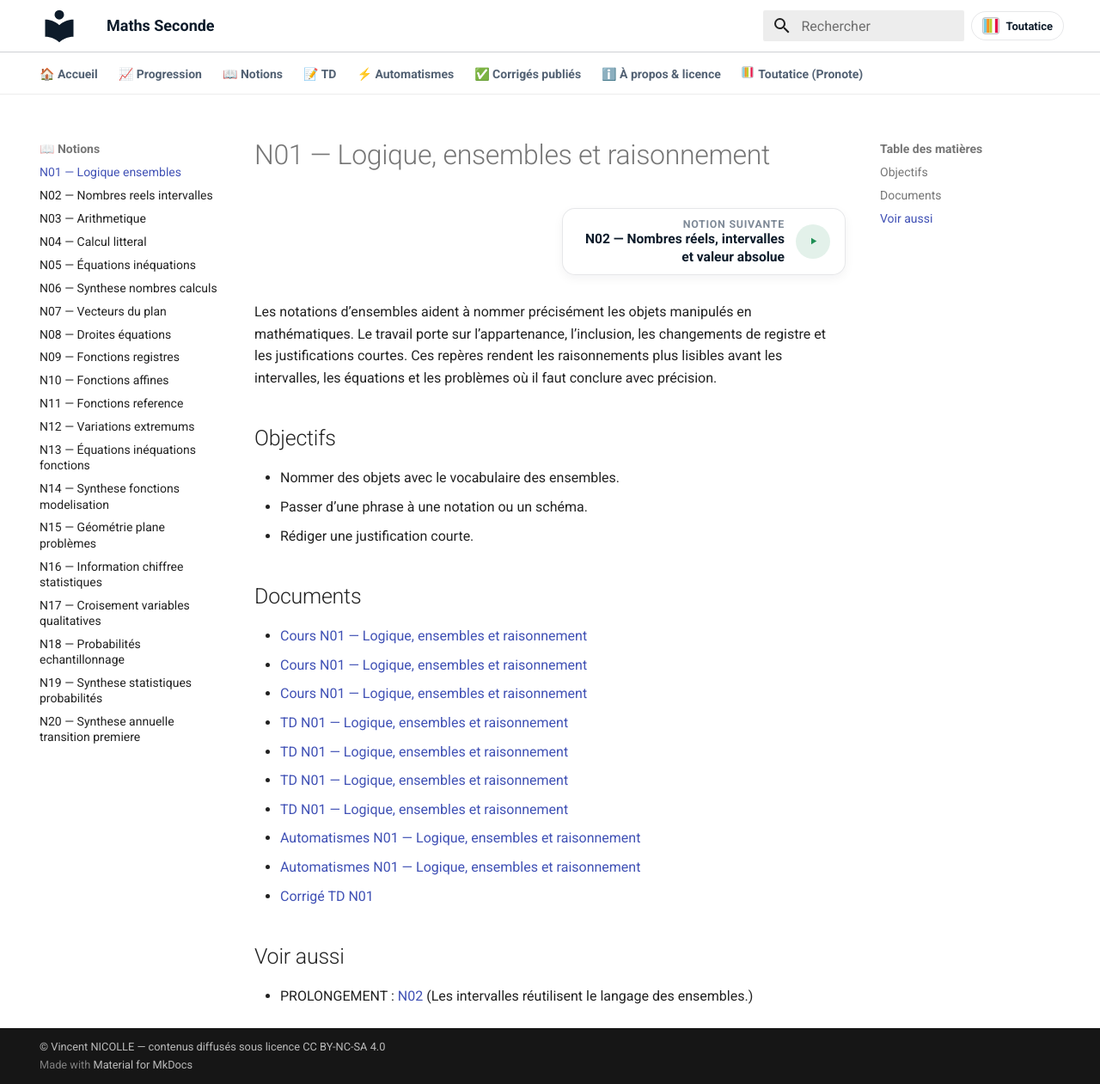
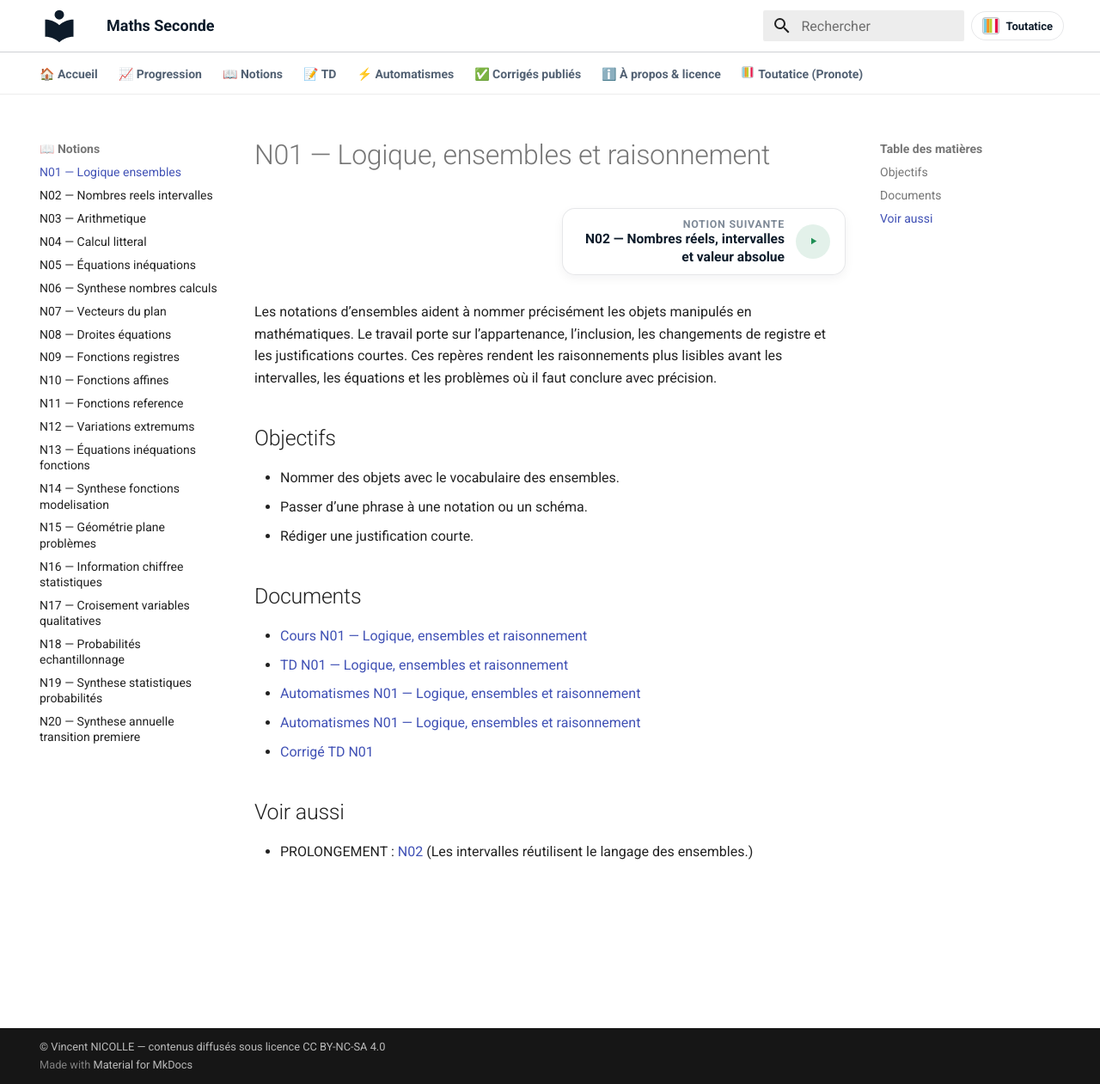
Before and after one commit to vnicolle56610/maths-seconde, an MkDocs documentation site: the page built from docs/notions/N01-logique-ensembles.md, in a window 1280 px wide and 1261 px high. Shown: the whole window at 86% size. Built offline with MkDocs 1.6.1 and Material for MkDocs 9.7.7, drawn with Linux system fonts in a browser that asks for light colours.

Commit message:
Publication automatique : 0 fichier(s) copié(s), 2 page(s) mise(s) à jour
Pages mises à jour :
  - docs/notions/N01-logique-ensembles.md
  - docs/td/index.md

Généré par le protocole de publication (publier_ressources_site.py / publier_ressources_gui.py).

```diff
--- a/docs/notions/N01-logique-ensembles.md
+++ b/docs/notions/N01-logique-ensembles.md
@@ -23,12 +23,7 @@ Les notations d’ensembles aident à nommer précisément les objets manipulés
 
 <!-- AUTO-DOCS:START -->
 - [Cours N01 — Logique, ensembles et raisonnement](../cours/COURS_N01_LOGIQUE_ENSEMBLES.pdf)
-- [Cours N01 — Logique, ensembles et raisonnement](../cours/COURS_N01_LOGIQUE_ENSEMBLES_SOURCE_UNIQUE.pdf)
-- [Cours N01 — Logique, ensembles et raisonnement](../cours/COURS_N01_LOGIQUE_ENSEMBLES_SOURCE_UNIQUE_eleve.pdf)
 - [TD N01 — Logique, ensembles et raisonnement](../td/TD_N01_LOGIQUE_ENSEMBLES.pdf)
-- [TD N01 — Logique, ensembles et raisonnement](../td/TD_N01_LOGIQUE_ENSEMBLES_impression.pdf)
-- [TD N01 — Logique, ensembles et raisonnement](../td/TD_N01_LOGIQUE_ENSEMBLES_impression_EXOS.pdf)
-- [TD N01 — Logique, ensembles et raisonnement](../td/TD_N01_LOGIQUE_ENSEMBLES_impression_EXOS_1-10-12_20260901_110209.pdf)
 - [Automatismes N01 — Logique, ensembles et raisonnement](../automatismes/AUTOMATISMES_N01_LOGIQUE_ENSEMBLES.pdf)
 - [Automatismes N01 — Logique, ensembles et raisonnement](../automatismes/AUTOMATISMES_N01_LOGIQUE_ENSEMBLES_4_enonce.pdf)
 - [Corrigé TD N01](../corriges/CORRIGE_TD_N01_LOGIQUE_ENSEMBLES.pdf)
```
Also changed, not shown: docs/td/index.md (+0 -3 lines).
